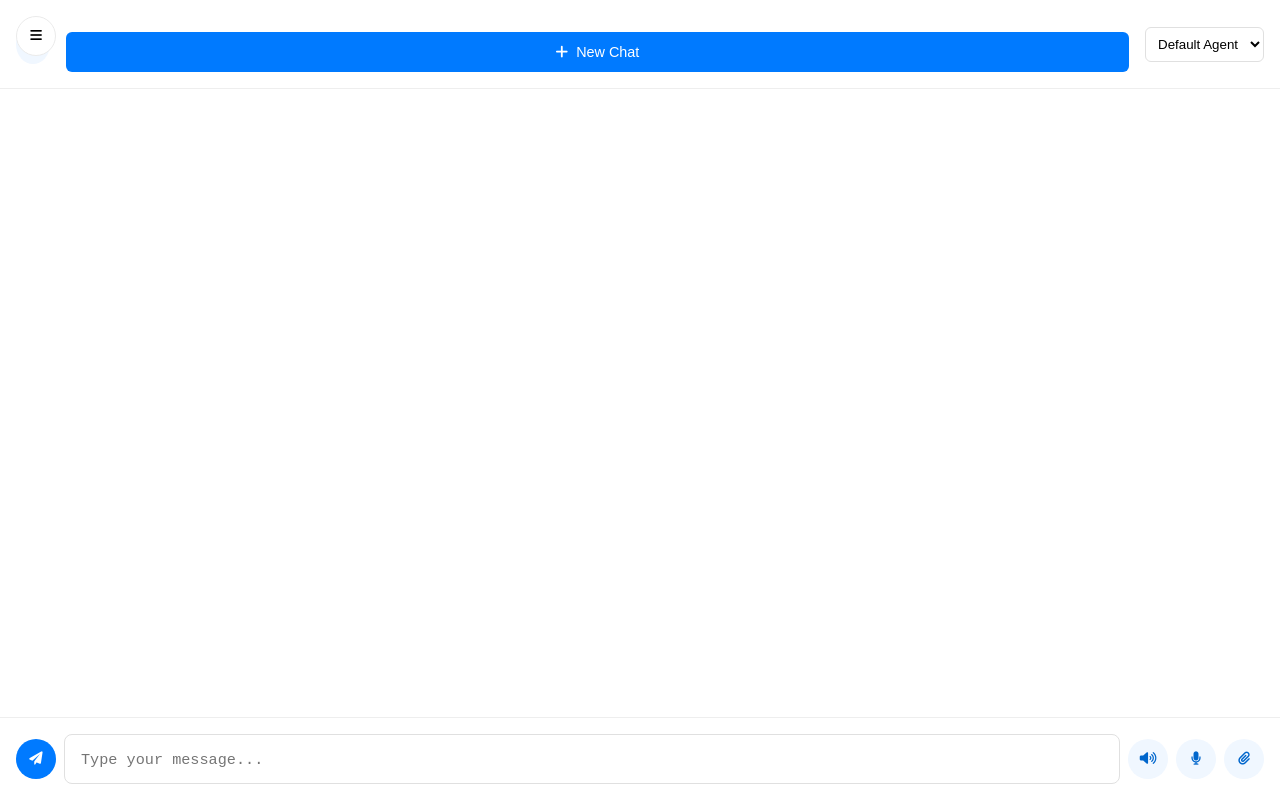
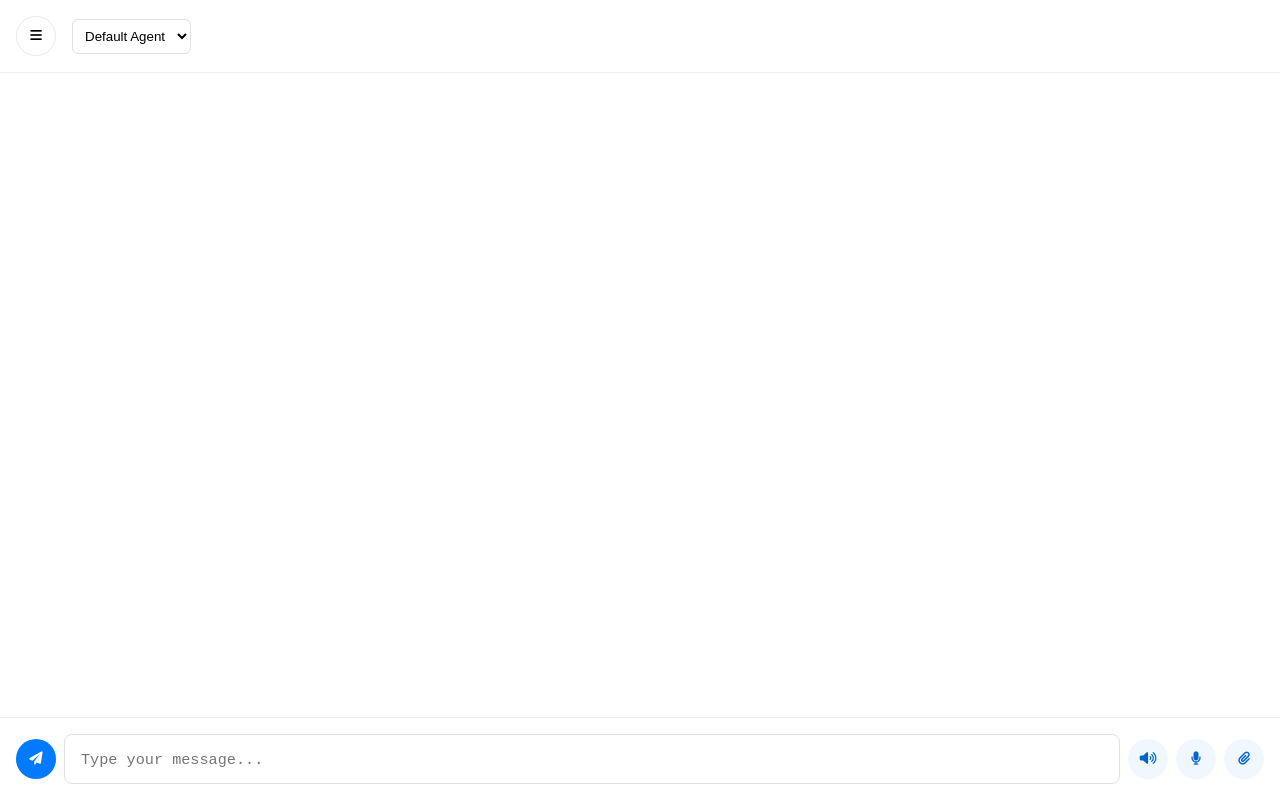
Before and after one commit to dquisi/Agelsa, a Vue app: page / in a window 1280 px wide. Built offline with nearby package versions, Linux system fonts and the light colour scheme.

Commit message:
Checkpoint before assistant change: Refactor ChatInterface component: remove redundant "New Chat" button.
Replit-Commit-Author: Assistant

```diff
--- a/src/components/ChatInterface.vue
+++ b/src/components/ChatInterface.vue
@@ -4,9 +4,6 @@
     <div class="header">
       <button class="icon-button" @click="toggleHistory">
         <i class="fas" :class="showHistory ? 'fa-chevron-down' : 'fa-chevron-up'"></i>
-      </button>
-      <button v-if="showHistory" class="new-chat" @click="$emit('new-chat')">
-        <i class="fas fa-plus"></i> New Chat
       </button>
       <select v-model="selectedAgent" class="agent-select">
         <option value="default">Default Agent</option>
```
